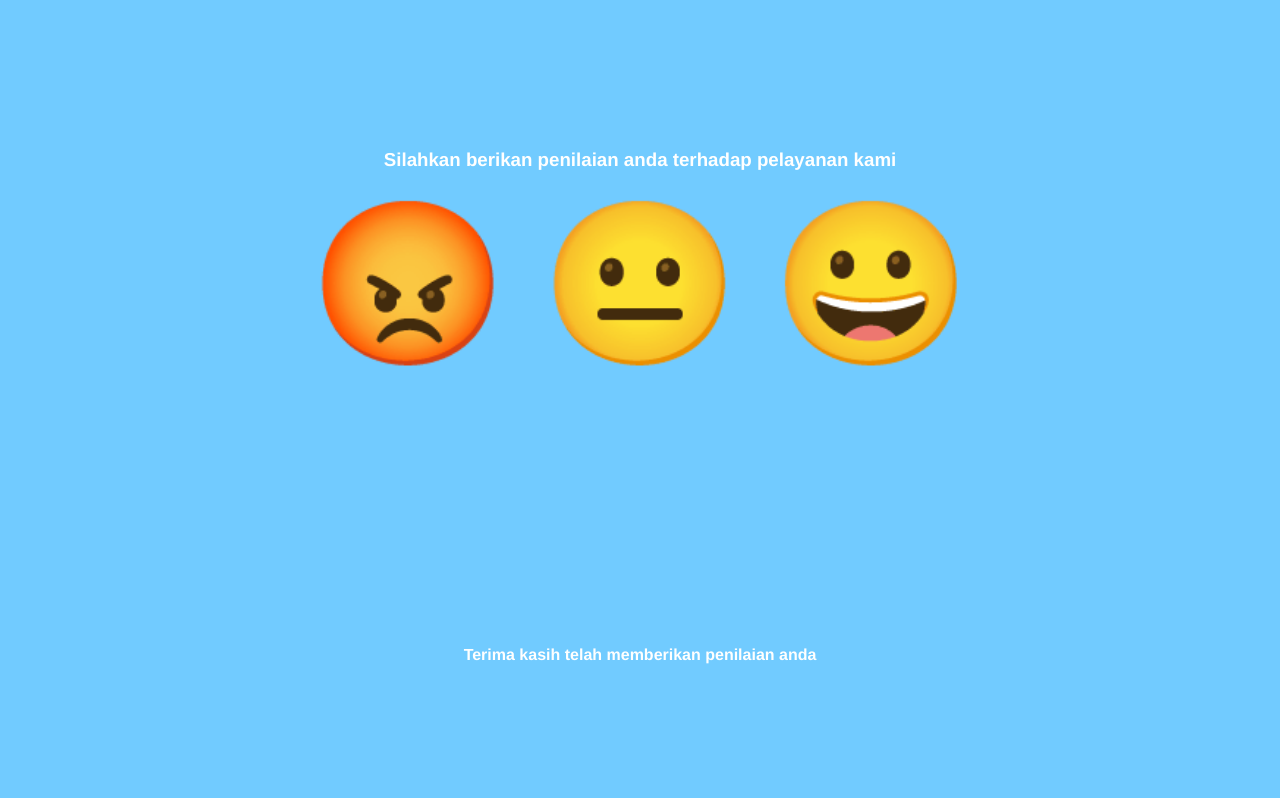
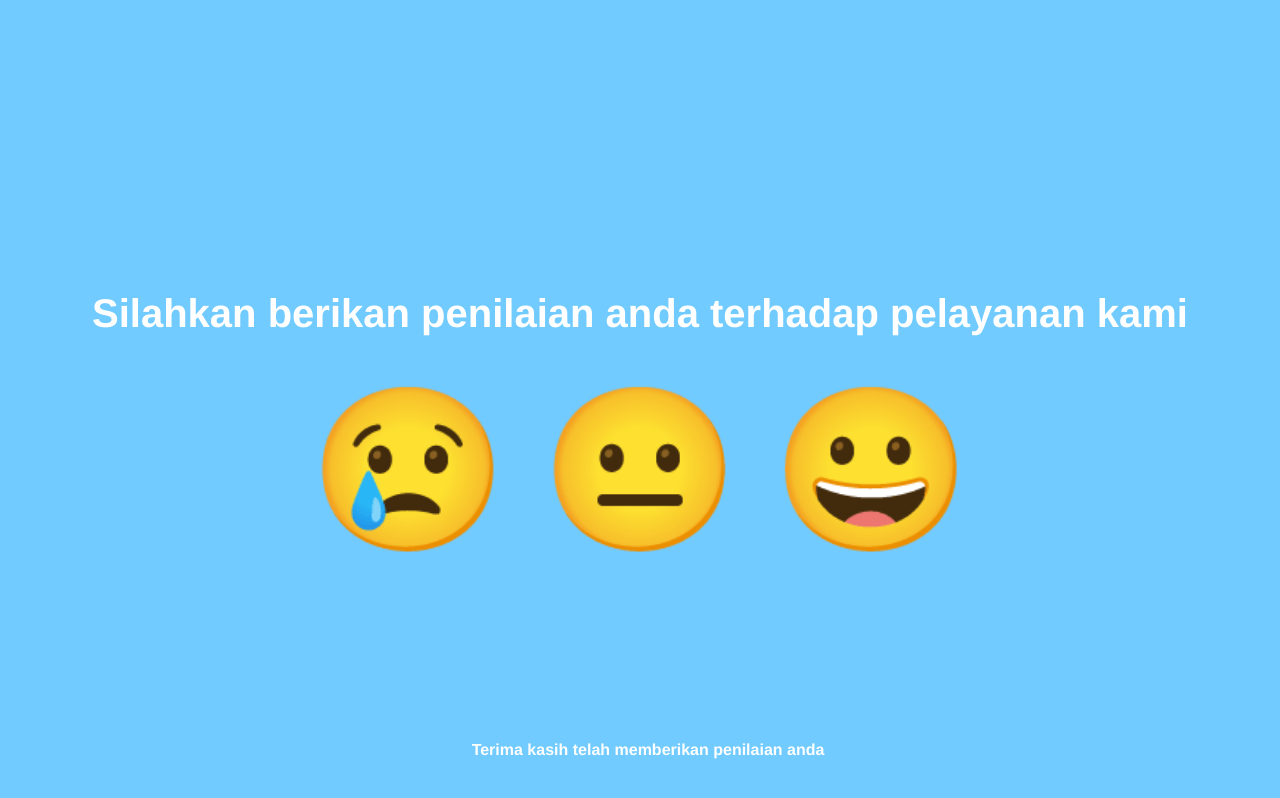
Before and after one commit to henrichfergian/customer-satisfaction, a Vue app in the folder client/: page / in a window 1280 px wide. Shown: the top 798 px of the page. Built offline with nearby package versions, Linux system fonts and the light colour scheme.

Commit message:
config emoticon btn and localStorage

```diff
--- a/client/src/components/VoteButtons.vue
+++ b/client/src/components/VoteButtons.vue
@@ -1,17 +1,13 @@
 <template>
   <div class="buttons">
-    <!-- <button
-      v-for="(emoticon, index) in emoticons"
-      :key="index"
-      :id="emoticon"
-      class="btn-emoticon"
-    ></button> -->
     <button
       v-for="(emoticon, index) in emoticons"
       :key="index"
       :id="emoticon.name"
+      :value="emoticon.name"
       class="btn-emoji"
       v-html="emoticon.charCode"
+      @click="vote"
     ></button>
   </div>
 </template>
@@ -28,11 +24,10 @@ export default {
       emoticons: [
         {
           name: "very-bad",
-          charCode: "&#128545;",
-          // charCode: "&#129324;",
+          charCode: "&#128546;",
         },
         {
-          name: "Ok",
+          name: "ok",
           charCode: "&#128528;",
         },
         {
@@ -41,6 +36,12 @@ export default {
         },
       ],
     };
+  },
+  methods: {
+    vote(event) {
+      let voted = event.target.value;
+      localStorage.setItem("vote", voted);
+    },
   },
 };
 </script>
@@ -57,12 +58,26 @@ export default {
   outline: none;
   cursor: pointer;
 }
+.btn-emoji:hover {
+  text-shadow: 10px 10px 15px;
+  background-position: 0px 0px;
+  position: relative;
+  top: 10px;
+  left: 10px;
+}
+.btn-emoji:active {
+  background-color: rgb(95, 153, 230);
+  position: relative;
+  top: 20px;
+  left: 20px;
+}
 #very-bad:hover {
-  text-shadow: 5px 5px;
-  background-position: 0px 0px;
-  color: cyan;
+  color: rgb(255, 0, 13);
 }
-#very-bad:active {
-  background-color: rgb(95, 153, 230);
+#ok:hover {
+  color: rgb(255, 123, 0);
+}
+#very-good:hover {
+  color: rgb(0, 255, 0);
 }
 </style>
--- a/client/src/views/HomeView.vue
+++ b/client/src/views/HomeView.vue
@@ -32,9 +32,16 @@ export default {
   flex-wrap: wrap;
   align-items: center;
 }
+.give-your-vote {
+  font-size: 2.5rem;
+}
 .emoticons {
   display: flex;
   justify-content: center;
+}
+.finish {
+  position: absolute;
+  bottom: 20px;
 }
 
 section {
```
